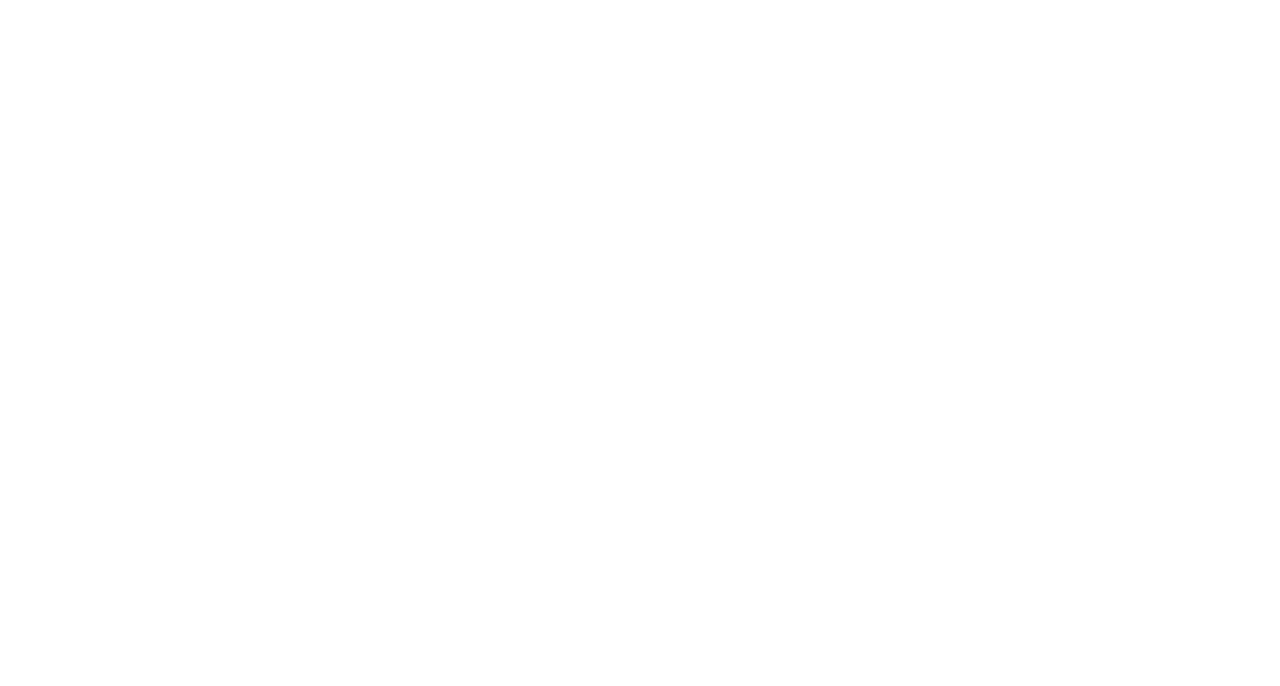
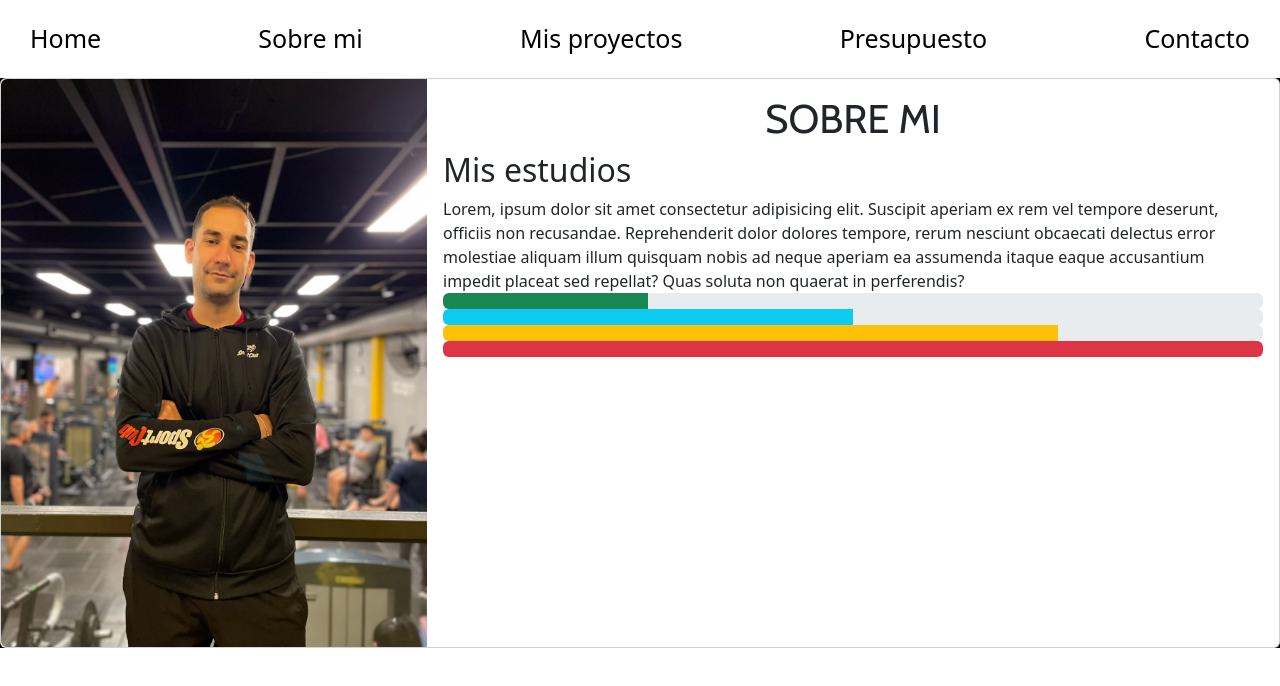
Before and after one commit to GermanGarciaA/Portfolio-German, a plain HTML site: page paginas/sobre-mi.html in a window 1280 px wide. Drawn offline with nearby package versions, Linux system fonts and the light colour scheme.

Commit message:
Correciones Varias

```diff
--- a/css/style.css
+++ b/css/style.css
@@ -50,6 +50,26 @@
     color: white;
 }
 
+.navVertical{
+    margin-bottom: 140px;
+}
+
+/* SECCION SOBRE MI */
+
+.fondoPaginas{
+    background-color: black;
+}
+
+.cardSobreMi{
+    display: flex;
+    flex-direction: column;
+}
+
+.cardSobreMi h1{
+    text-align: center;
+    font-family: 'Cabin', 'sans-serif';
+}
+
 /* PAGINA PRESUPUESTO */
 
 .col-6{
@@ -58,10 +78,6 @@
 
 .row{
     width: 100%;
-}
-
-.fondoPaginas{
-    background-color: black;
 }
 
 .fondoBloque{
--- a/paginas/sobre-mi.html
+++ b/paginas/sobre-mi.html
@@ -0,0 +1,90 @@
+<!DOCTYPE html>
+<html lang="es">
+<head>
+    <meta charset="UTF-8">
+    <meta http-equiv="X-UA-Compatible" content="IE=edge">
+    <meta name="viewport" content="width=device-width, initial-scale=1.0">
+    <link href="https://cdn.jsdelivr.net/npm/bootstrap@5.2.0-beta1/dist/css/bootstrap.min.css" rel="stylesheet" integrity="sha384-0evHe/X+R7YkIZDRvuzKMRqM+OrBnVFBL6DOitfPri4tjfHxaWutUpFmBp4vmVor" crossorigin="anonymous">
+    <link rel="preconnect" href="https://fonts.googleapis.com">
+    <link rel="preconnect" href="https://fonts.gstatic.com" crossorigin>
+    <link href="https://fonts.googleapis.com/css2?family=Righteous&display=swap" rel="stylesheet">
+    <link href="https://fonts.googleapis.com/css2?family=Cabin&display=swap" rel="stylesheet">
+    <link rel="stylesheet" href="https://unpkg.com/aos@next/dist/aos.css"/>
+    <link rel="stylesheet" href="../css/style.css">
+    <title>Portfolio | Sobre mi</title>
+</head>
+
+<body>
+    <header>
+        <nav class="navbar navbar-expand-lg bg-white navegadorPaginas">
+            <div class="container-fluid">
+                <button class="navbar-toggler" type="button" data-bs-toggle="collapse" data-bs-target="#navbarNav" aria-controls="navbarNav" aria-expanded="false" aria-label="Toggle navigation">
+                    <span class="navbar-toggler-icon"></span>
+                </button>
+
+                <div class="collapse navbar-collapse" id="navbarNav">
+                    <ul class="navbar-nav">
+                        <li class="nav-item">
+                            <a class="btn btn-md" type="button" href="../index.html">Home</a>
+                        </li>
+                        <li class="nav-item">
+                            <a class="btn btn-md" type="button" href="#">Sobre mi</a>
+                        </li>
+                        <li class="nav-item">
+                            <a class="btn btn-md" type="button" href="../paginas/mis-proyectos.html">Mis proyectos</a>
+                        </li>
+                        <li class="nav-item">
+                            <a class="btn btn-md" type="button" href="../paginas/presupuesto.html">Presupuesto</a>
+                        </li>
+                        <li class="nav-item">
+                            <a class="btn btn-md" type="button" href="../paginas/contacto.html">Contacto</a>
+                        </li>
+                    </ul>
+                </div>
+            </div>
+        </nav>
+    </header>
+
+    <main class="fondoPaginas">
+        <main class="fondoPaginas">
+            <div class="card mb-3 containerSobreMi">
+                <div class="row g-0">
+                    <div class="col-md-4">
+                    <img src="../img/imagen-sobre-mi.jpeg" class="img-fluid rounded-start" alt="Imagen sobre German">
+                    </div>
+
+                    <div class="col-md-8">
+                        <div class="card-body cardSobreMi">
+                            <div>
+                                <h1 class="card-title">SOBRE MI</h1>
+                            </div>
+
+                            <div>
+                                <h2>Mis estudios</h2>
+                                <p class="card-text">Lorem, ipsum dolor sit amet consectetur adipisicing elit. Suscipit aperiam ex rem vel tempore deserunt, officiis non recusandae. Reprehenderit dolor dolores tempore, rerum nesciunt obcaecati delectus error molestiae aliquam illum quisquam nobis ad neque aperiam ea assumenda itaque eaque accusantium impedit placeat sed repellat? Quas soluta non quaerat in perferendis?</p>
+                            </div>
+
+                            <div class="progress">
+                                <div class="progress-bar bg-success" role="progressbar" aria-label="Success example" style="width: 25%" aria-valuenow="25" aria-valuemin="0" aria-valuemax="100"></div>
+                            </div>
+                            <div class="progress">
+                                <div class="progress-bar bg-info" role="progressbar" aria-label="Info example" style="width: 50%" aria-valuenow="50" aria-valuemin="0" aria-valuemax="100"></div>
+                            </div>
+                            <div class="progress">
+                                <div class="progress-bar bg-warning" role="progressbar" aria-label="Warning example" style="width: 75%" aria-valuenow="75" aria-valuemin="0" aria-valuemax="100"></div>
+                            </div>
+                            <div class="progress">
+                                <div class="progress-bar bg-danger" role="progressbar" aria-label="Danger example" style="width: 100%" aria-valuenow="100" aria-valuemin="0" aria-valuemax="100"></div>
+                            </div>
+                        </div>
+                    </div>
+                </div>
+            </div>
+        </main>
+    </main>
+
+    <footer>
+
+    </footer>
+    <script src="https://cdn.jsdelivr.net/npm/bootstrap@5.2.0-beta1/dist/js/bootstrap.bundle.min.js" integrity="sha384-pprn3073KE6tl6bjs2QrFaJGz5/SUsLqktiwsUTF55Jfv3qYSDhgCecCxMW52nD2" crossorigin="anonymous"></script>
+</body>
```
Also changed, not shown: index.html (+1 -0 lines), img/card-presupuestos1.jpg (deleted), img/card-presupuestos3.jpg (deleted), img/imagen-sobre-mi.jpeg (added), 1 other file.
